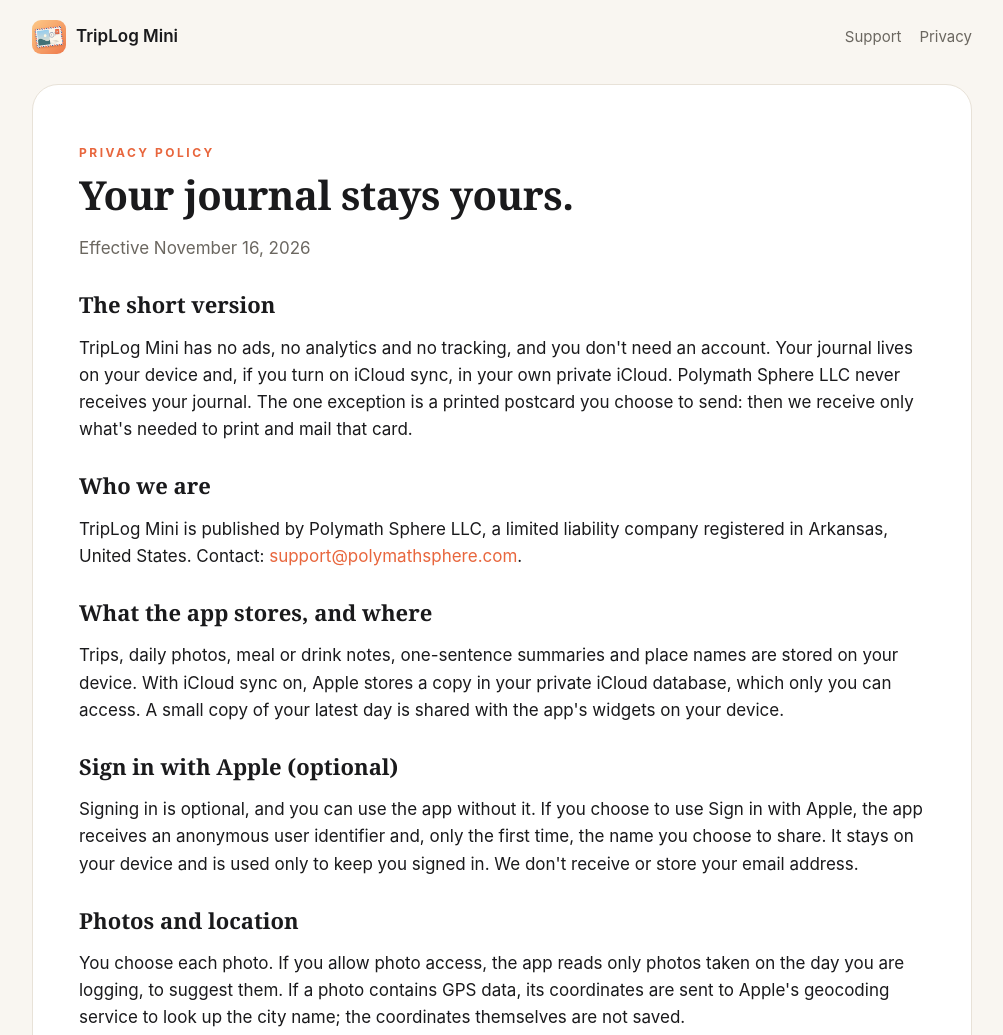
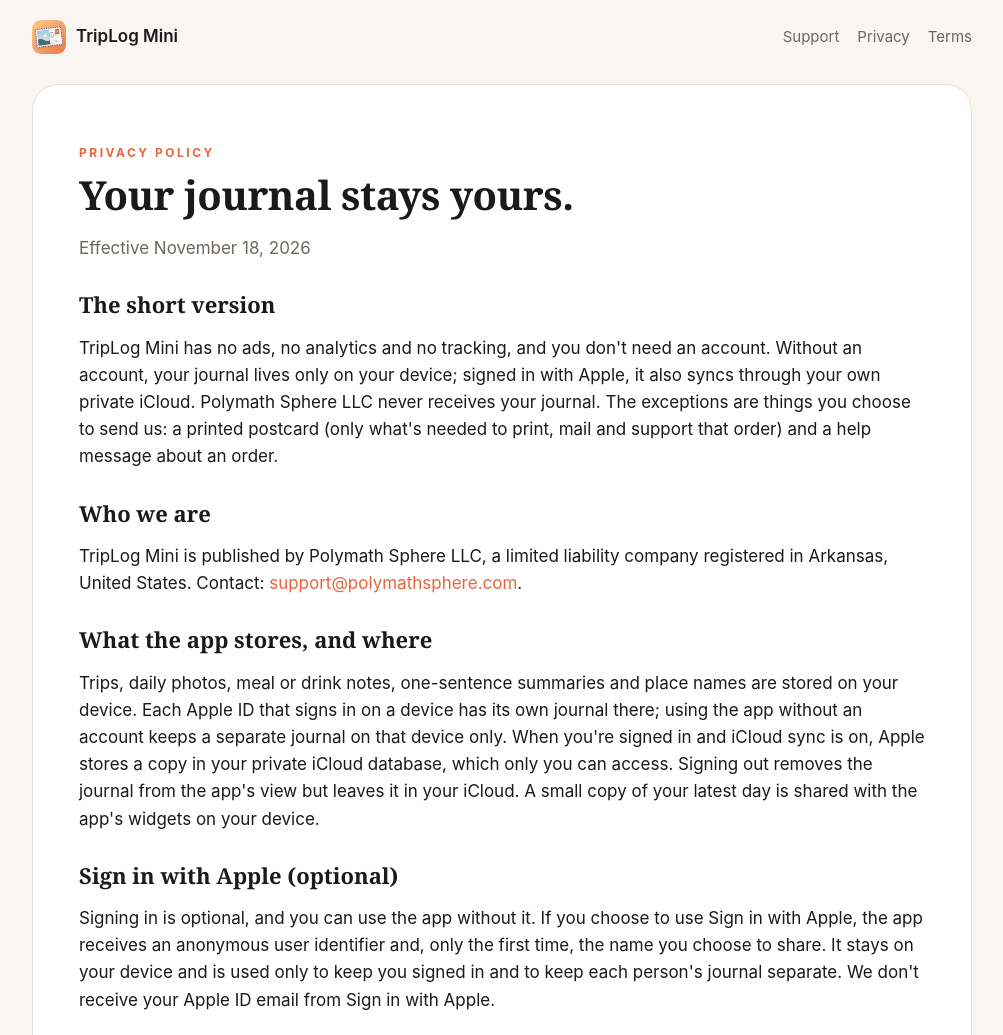
Before and after one commit to danielselmeci/polymathsphere.github.io, a plain HTML site: page triplogmini/privacy/index.html in a window 1280 px wide. Shown: the top 1035 px of the page, without its empty margins (138-1141 px from the left). Drawn offline with Linux system fonts and the light colour scheme.

Commit message:
Add files via upload

```diff
--- a/triplogmini/privacy/index.html
+++ b/triplogmini/privacy/index.html
@@ -19,25 +19,25 @@
   <div class="wrap">
     <header class="top">
       <a class="brand" href="../"><img src="../assets/icon.png" alt="">TripLog Mini</a>
-      <nav><a href="../support/">Support</a><a href="./">Privacy</a></nav>
+      <nav><a href="../support/">Support</a><a href="../privacy/">Privacy</a><a href="../terms/">Terms</a></nav>
     </header>
 
     <article>
       <p class="eyebrow">Privacy Policy</p>
       <h1 style="font-size:40px">Your journal stays yours.</h1>
-      <p class="muted">Effective November 16, 2026</p>
+      <p class="muted">Effective November 18, 2026</p>
 
       <h2>The short version</h2>
-      <p>TripLog Mini has no ads, no analytics and no tracking, and you don't need an account. Your journal lives on your device and, if you turn on iCloud sync, in your own private iCloud. Polymath Sphere LLC never receives your journal. The one exception is a printed postcard you choose to send: then we receive only what's needed to print and mail that card.</p>
+      <p>TripLog Mini has no ads, no analytics and no tracking, and you don't need an account. Without an account, your journal lives only on your device; signed in with Apple, it also syncs through your own private iCloud. Polymath Sphere LLC never receives your journal. The exceptions are things you choose to send us: a printed postcard (only what's needed to print, mail and support that order) and a help message about an order.</p>
 
       <h2>Who we are</h2>
       <p>TripLog Mini is published by Polymath Sphere LLC, a limited liability company registered in Arkansas, United States. Contact: <a href="mailto:support@polymathsphere.com">support@polymathsphere.com</a>.</p>
 
       <h2>What the app stores, and where</h2>
-      <p>Trips, daily photos, meal or drink notes, one-sentence summaries and place names are stored on your device. With iCloud sync on, Apple stores a copy in your private iCloud database, which only you can access. A small copy of your latest day is shared with the app's widgets on your device.</p>
+      <p>Trips, daily photos, meal or drink notes, one-sentence summaries and place names are stored on your device. Each Apple ID that signs in on a device has its own journal there; using the app without an account keeps a separate journal on that device only. When you're signed in and iCloud sync is on, Apple stores a copy in your private iCloud database, which only you can access. Signing out removes the journal from the app's view but leaves it in your iCloud. A small copy of your latest day is shared with the app's widgets on your device.</p>
 
       <h2>Sign in with Apple (optional)</h2>
-      <p>Signing in is optional, and you can use the app without it. If you choose to use Sign in with Apple, the app receives an anonymous user identifier and, only the first time, the name you choose to share. It stays on your device and is used only to keep you signed in. We don't receive or store your email address.</p>
+      <p>Signing in is optional, and you can use the app without it. If you choose to use Sign in with Apple, the app receives an anonymous user identifier and, only the first time, the name you choose to share. It stays on your device and is used only to keep you signed in and to keep each person's journal separate. We don't receive your Apple ID email from Sign in with Apple.</p>
 
       <h2>Photos and location</h2>
       <p>You choose each photo. If you allow photo access, the app reads only photos taken on the day you are logging, to suggest them. If a photo contains GPS data, its coordinates are sent to Apple's geocoding service to look up the city name; the coordinates themselves are not saved.</p>
@@ -56,9 +56,11 @@
       <ul>
         <li><strong>What's sent:</strong> the card's front and back images, your message, and the recipient's name and postal address go to our postcard server (hosted by Cloudflare), which passes them to PostGrid to print and mail the card. Your own address is never needed; cards carry our company's return address.</li>
         <li><strong>Payment:</strong> Apple Pay, processed by Stripe. We never receive your card number.</li>
+        <li><strong>Your email:</strong> Apple Pay shares your email address (or you can type one for a free order). We use it only to send emails about that order: the confirmation, when it's mailed, and if it's canceled or refunded. It also lets you find the order again in the app with its order number. Emails are sent through Resend. We never use it for marketing.</li>
         <li><strong>Apple Wallet:</strong> if the order is added to Wallet, Wallet checks its status (ordered, printing, mailed) with our server.</li>
         <li><strong>Promo codes:</strong> the app sends a random device code, used only to limit how often a code can be used. It isn't linked to you.</li>
-        <li><strong>How long we keep it:</strong> the order record (status, price, country, and the recipient's first name and city) for up to 13 months for support and refunds; then it's deleted automatically. We don't keep the card images or the full address after the card is ordered. PostGrid and Stripe keep their own records as the law requires.</li>
+        <li><strong>Help with an order:</strong> if you use "Get Help with This Order", we receive your message, the email you enter and the order it's about, and keep them up to 13 months to answer you.</li>
+        <li><strong>How long we keep it:</strong> the order record (status, price, country, your email, and the recipient's first name and city) for up to 13 months for support and refunds; then it's deleted automatically. We don't keep the card images or the full address after the card is ordered. PostGrid and Stripe keep their own records as the law requires.</li>
         <li><strong>Deleting sooner:</strong> email <a href="mailto:support@polymathsphere.com">support@polymathsphere.com</a> with the order number shown in the app or in Wallet.</li>
       </ul>
 
@@ -78,7 +80,7 @@
       <p>Processing happens on your device to provide the service you asked for (Art. 6(1)(b) GDPR). Printed postcards are processed to fulfil your order (Art. 6(1)(b)). Optional features such as photo access and notifications rely on your consent, which you can withdraw in iOS Settings.</p>
 
       <h2>Service providers</h2>
-      <p>Apple Inc. provides iCloud storage, geocoding, Sign in with Apple, In-App Purchase, Apple Pay and Wallet under <a href="https://www.apple.com/legal/privacy/">Apple's own privacy policy</a>. For printed postcards only: <a href="https://www.cloudflare.com/privacypolicy/">Cloudflare</a> hosts our postcard server, <a href="https://www.postgrid.com/privacy-policy/">PostGrid</a> prints and mails the cards, and <a href="https://stripe.com/privacy">Stripe</a> processes payments. This website is hosted by GitHub Pages, which may log visitors' IP addresses for security; we don't use cookies or analytics here.</p>
+      <p>Apple Inc. provides iCloud storage, geocoding, Sign in with Apple, In-App Purchase, Apple Pay and Wallet under <a href="https://www.apple.com/legal/privacy/">Apple's own privacy policy</a>. For printed postcards only: <a href="https://www.cloudflare.com/privacypolicy/">Cloudflare</a> hosts our postcard server, <a href="https://www.postgrid.com/privacy-policy/">PostGrid</a> prints and mails the cards, <a href="https://stripe.com/privacy">Stripe</a> processes payments, and <a href="https://resend.com/legal/privacy-policy">Resend</a> delivers order emails. This website is hosted by GitHub Pages, which may log visitors' IP addresses for security; we don't use cookies or analytics here.</p>
 
       <h2>Children</h2>
       <p>TripLog Mini is not directed to children under 13 (or under 16 in the EU), and we do not knowingly collect their data.</p>
@@ -89,7 +91,7 @@
 
     <footer>
       <span>© 2026 <a href="https://polymathsphere.com">Polymath Sphere LLC</a></span>
-      <span><a href="../">Home</a> · <a href="../support/">Support</a></span>
+      <span><a href="../">Home</a> · <a href="../support/">Support</a> · <a href="../terms/">Terms</a></span>
     </footer>
   </div>
 </body>
```
